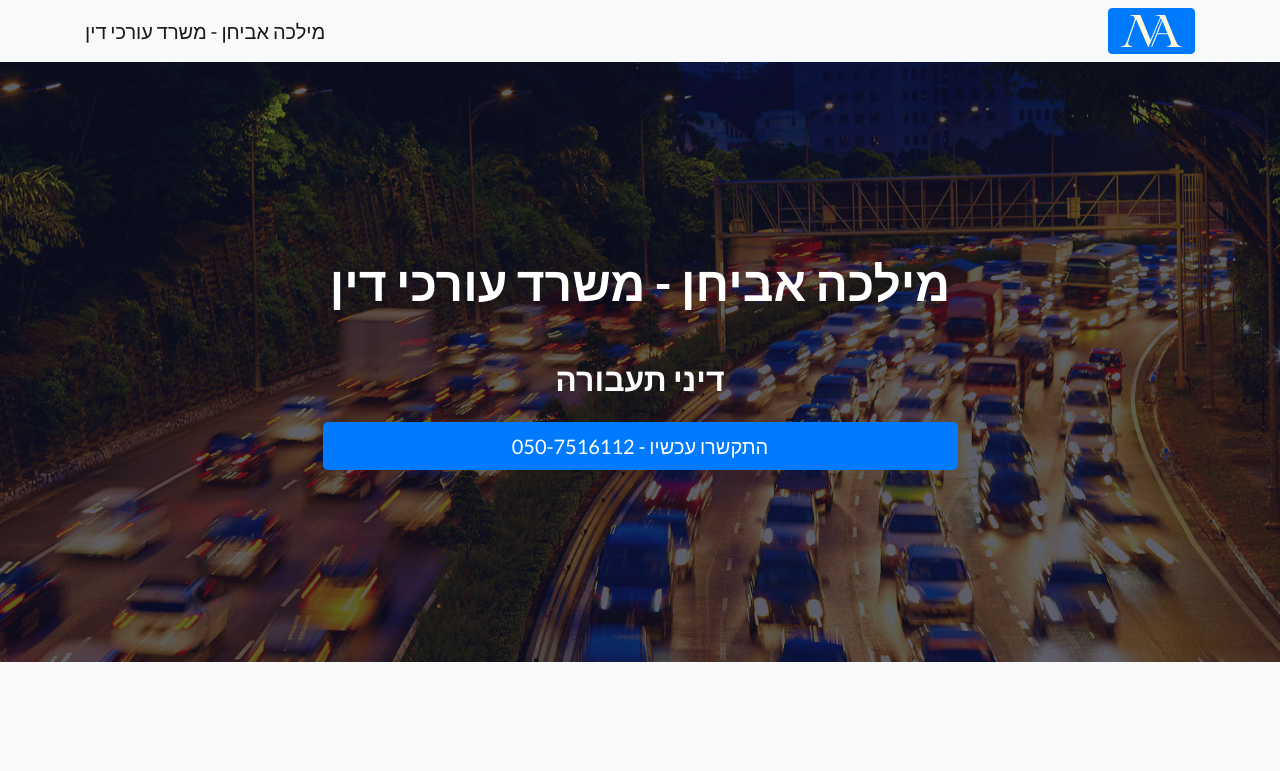
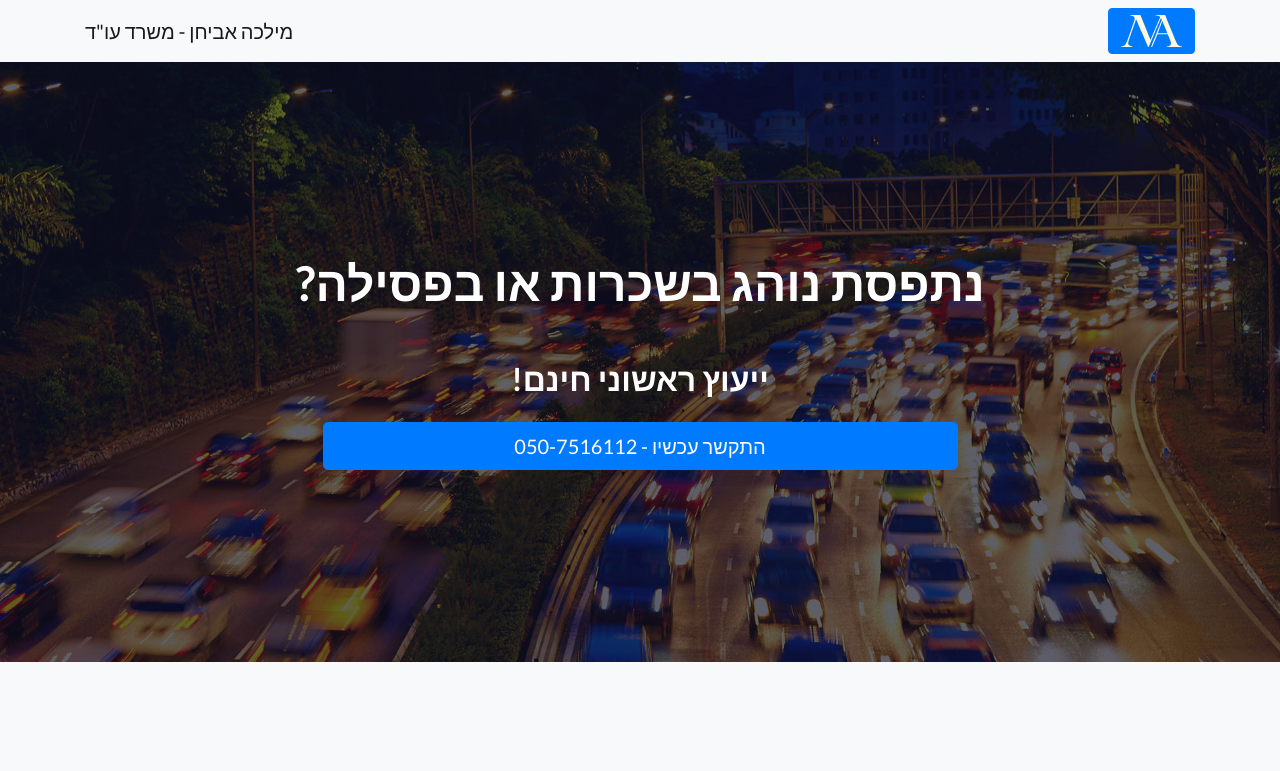
Before and after one commit to elishkaa/ma-land, a plain HTML site: page index.html in a window 1280 px wide. Shown: the top 771 px of the page. Drawn offline with Linux system fonts and the light colour scheme.

Commit message:
edit header and title text

```diff
--- a/index.html
+++ b/index.html
@@ -8,7 +8,7 @@
   <meta name="description" content="">
   <meta name="author" content="Eliran Avihen">
 
-  <title>עורך דין לתעבורה בצפון | מילכה אביחן משרד עו"ד</title>
+  <title>עורך דין לתעבורה בצפון | מילכה אביחן משרד עו"ד | נהיגה בשכרות | נהיגה בפסילה</title>
 
   <!-- Bootstrap core CSS -->
   <link href="vendor/bootstrap/css/bootstrap.min.css" rel="stylesheet">
@@ -29,7 +29,7 @@
   <nav class="navbar navbar-light bg-light static-top">
     <div class="container">
       <a class="btn btn-primary" href="https://milka-law.co.il"><img style="height: 2rem;" src="img/navbar-logo.svg" alt="לוגו מילכה אביחן" /></a>
-      <a class="navbar-brand" href="https://milka-law.co.il">מילכה אביחן - משרד עורכי דין</a>
+      <a class="navbar-brand" href="https://milka-law.co.il">מילכה אביחן - משרד עו"ד</a>
     </div>
   </nav>
 
@@ -39,11 +39,11 @@
     <div class="container">
       <div class="row">
         <div class="col-xl-9 mx-auto">
-          <h1 class="mb-5">מילכה אביחן - משרד עורכי דין</h1>
-          <h2 class="mb-4">דיני תעבורה</h2>
+          <h1 class="mb-5">נתפסת נוהג בשכרות או בפסילה?</h1>
+          <h2 class="mb-4">ייעוץ ראשוני חינם!</h2>
         </div>
         <div class="col-md-10 col-lg-8 col-xl-7 mx-auto">
-          <a class="btn btn-block btn-lg btn-primary" href="tel:050-7516112">התקשרו עכשיו - 050-7516112</a>
+          <a class="btn btn-block btn-lg btn-primary" href="tel:050-7516112">התקשר עכשיו - 050-7516112</a>
         </div>
       </div>
     </div>
```
